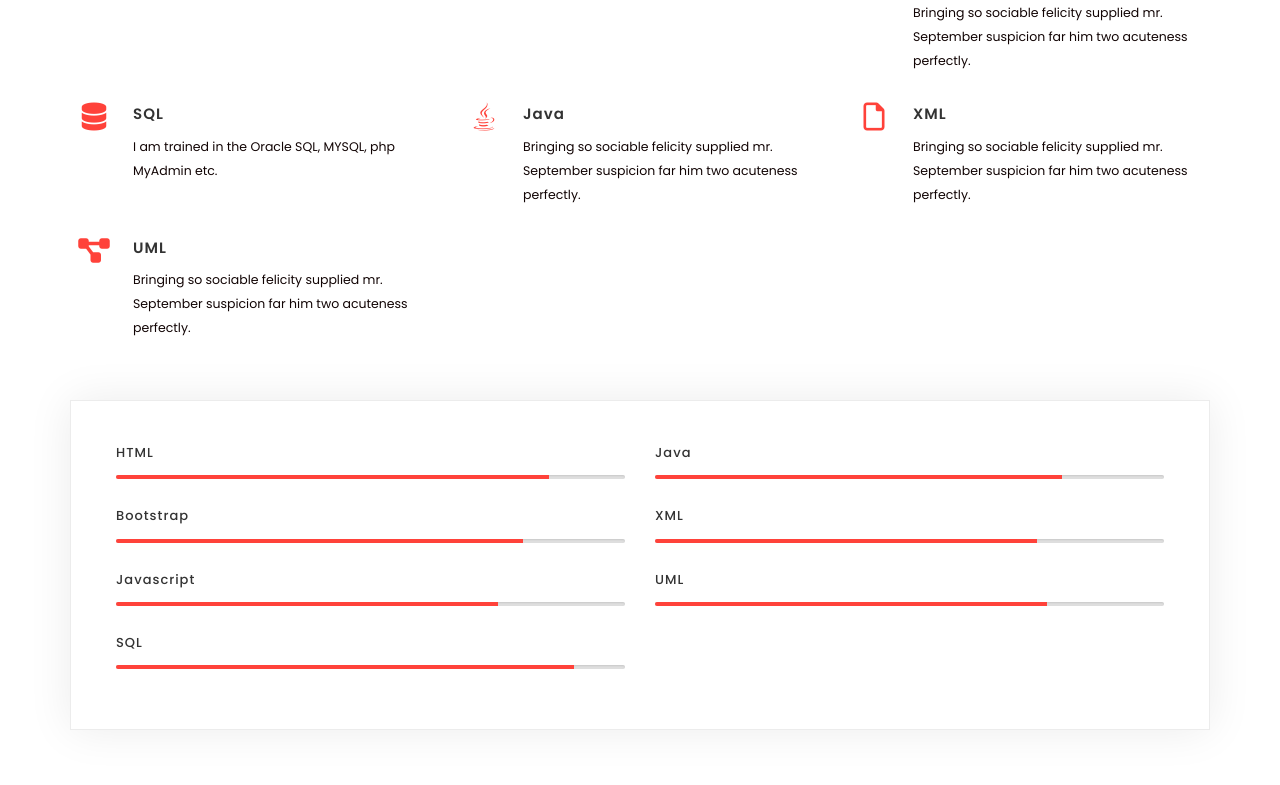
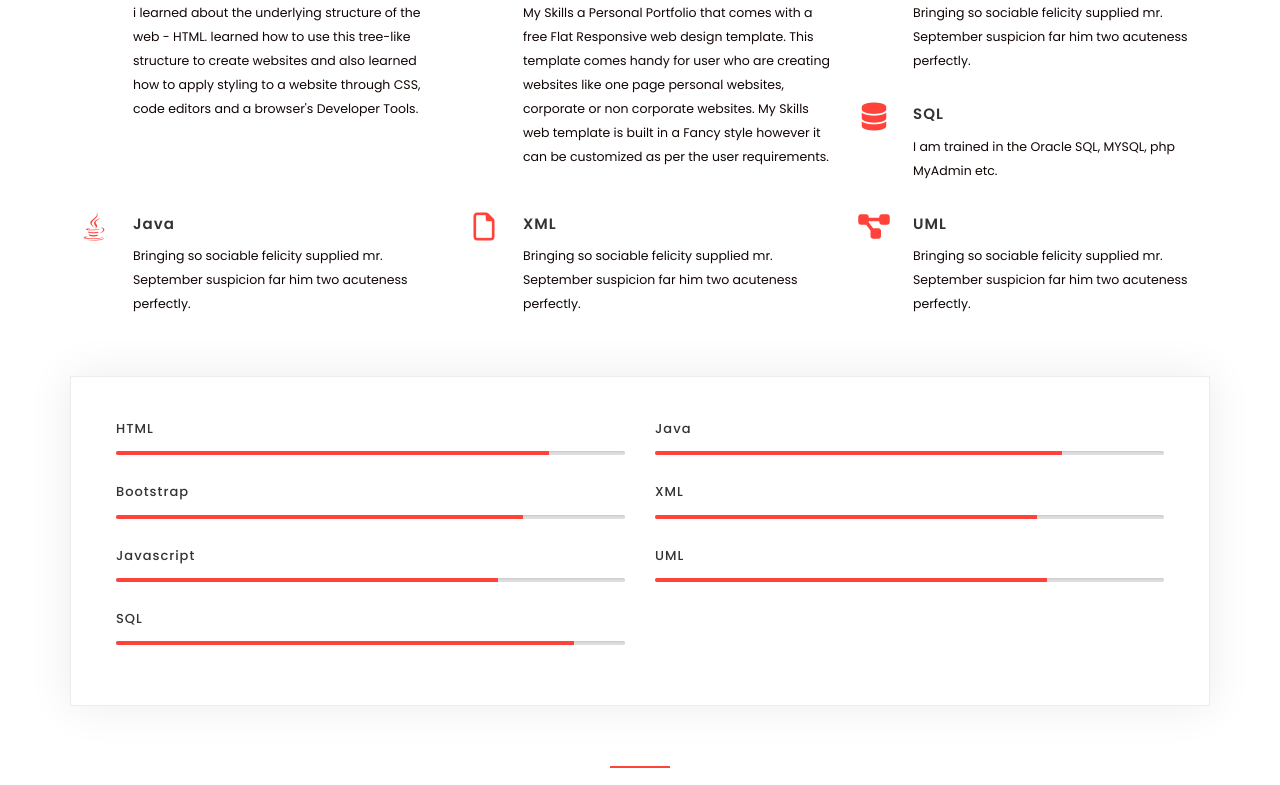
Before and after one commit to nayeem202/nayeem202.github.io, a plain HTML site: page index.html in a window 1280 px wide. Shown: the part 1498-2283 px from the top of the page. Drawn offline with Linux system fonts and the light colour scheme.

Commit message:
Update index.html

```diff
--- a/index.html
+++ b/index.html
@@ -184,11 +184,11 @@
                                 </div>
                                 <div class="feat-text">
                                         <span>HTML</span>
-                                        <p> </p>
+                                        <p> i learned about the underlying structure of the web - HTML. learned how to use this tree-like structure to create websites and also learned how to apply styling to a website through CSS, code editors and a browser's Developer Tools.</p>
                                 </div>
                             </div>
                         </div>
-                        <!-- branding -->
+                        <!-- bootstrap -->
                         <div class="feature col-md-4 col-sm-6 col-xs-12">
                             <div class="row">
                                 <div class="feat-icon">
@@ -198,7 +198,7 @@
                                 </div>
                                 <div class="feat-text">
                                         <span>Bootstrap</span>
-                                        <p> </p>
+                                        <p> My Skills a Personal Portfolio that comes with a free Flat Responsive web design template. This template comes handy for user who are creating websites like one page personal websites, corporate or non corporate websites. My Skills web template is built in a Fancy style however it can be customized as per the user requirements.</p>
                                 </div>
                             </div>
                         </div>
```
